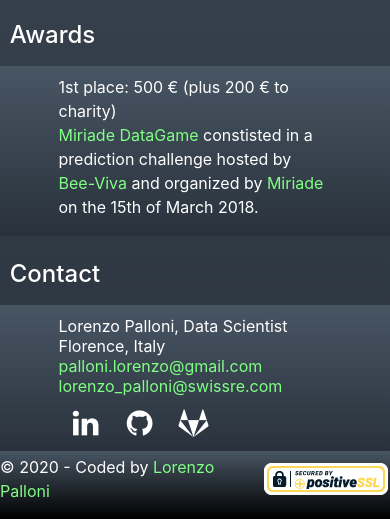
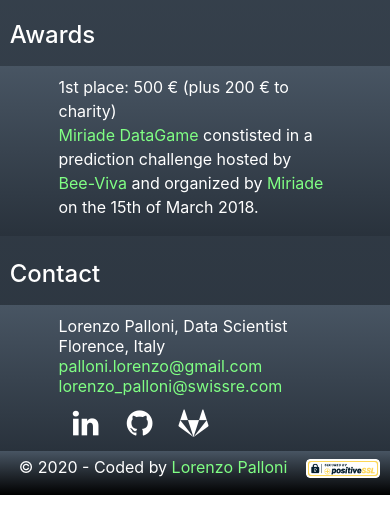
Before and after one commit to deeplego/personal-website, a plain HTML site: page index.html in a window 390 px wide. Shown: the part 782-1301 px from the top of the page. After the commit the page ends 1277 px from the top, so only its background shows below. Drawn offline with Linux system fonts and the light colour scheme.

Commit message:
fix trustlogo

```diff
--- a/css/editable.css
+++ b/css/editable.css
@@ -96,6 +96,10 @@ a.dark:hover {
         padding-top: 1vh;
         padding-bottom: 1vh;
         padding-left: 2.5vw;
+    }
+    .trustlogo-image {
+        width: 5rem;
+        padding-right: 1.5vw;
     }
 }
 
@@ -196,5 +200,5 @@ a.dark:hover {
 }
 
 .flex-item.trustlogo {
-    padding-right: 0.5vw;
+    padding-right: 1vw;
 }
```
